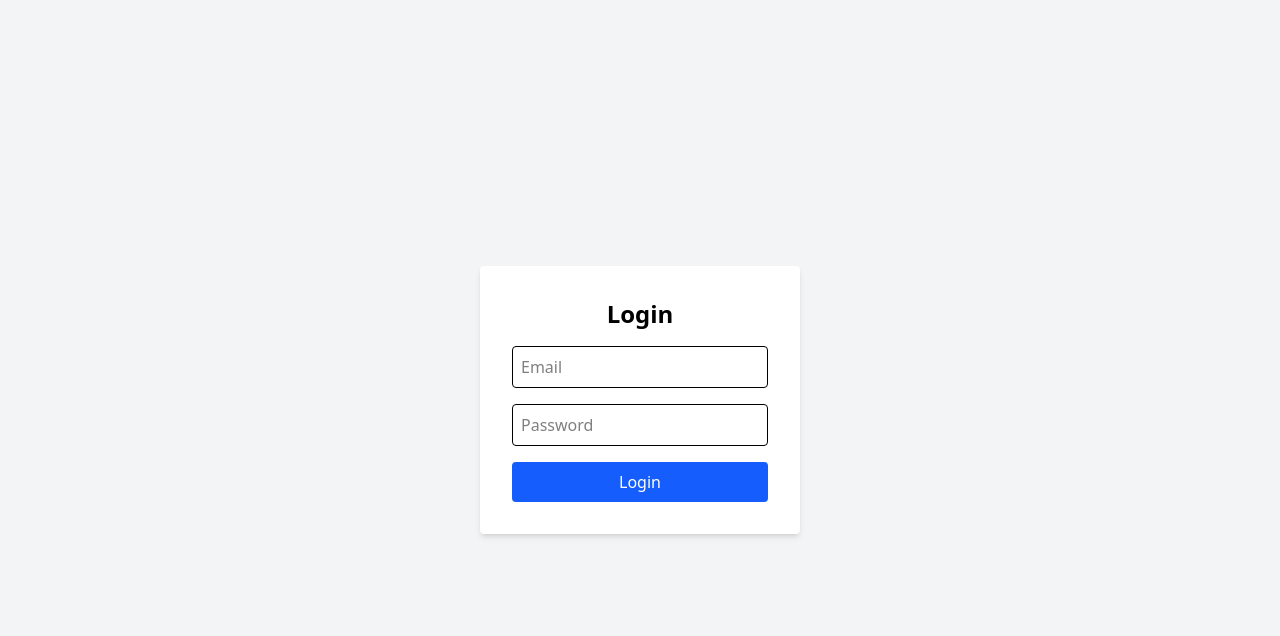
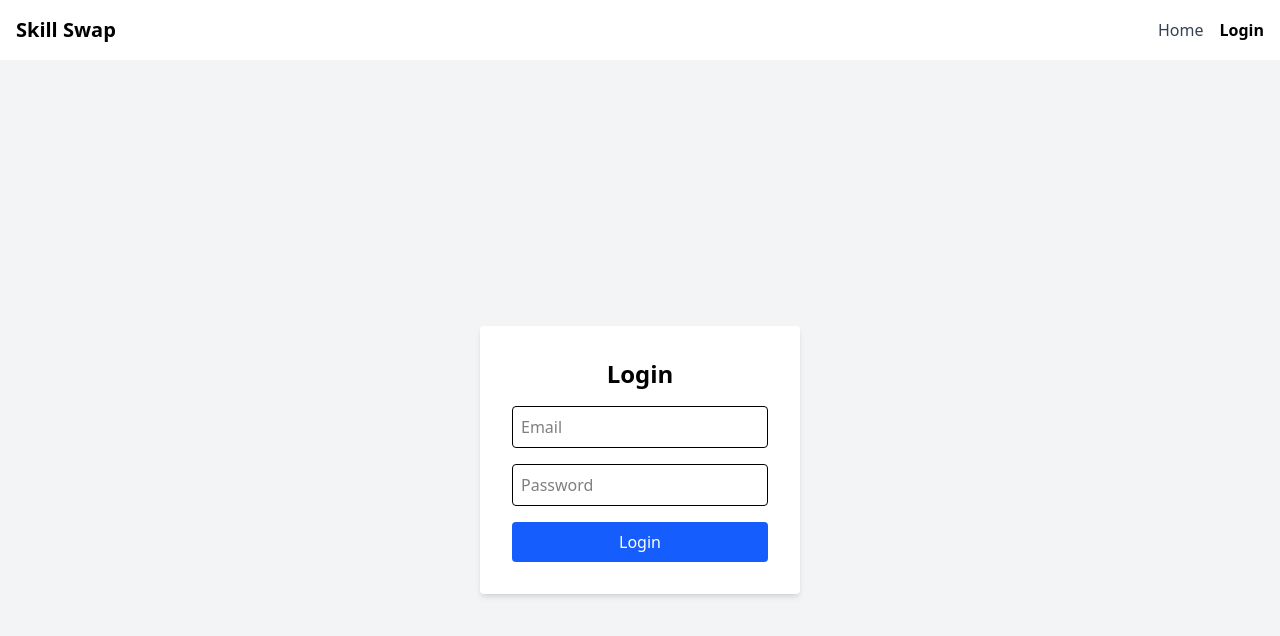
Before and after one commit to adavilalith/odoo_skill_swap, a React (Vite) app in the folder client/: page /login in a window 1280 px wide. Shown: the top 636 px of the page. Built offline with nearby package versions, Linux system fonts and the light colour scheme.

Commit message:
adjustinig login page

```diff
--- a/client/src/components/Navbar.tsx
+++ b/client/src/components/Navbar.tsx
@@ -13,9 +13,14 @@ const Navbar = () => {
 
       <div className="flex items-center gap-4">
         {!isLoggedIn ? (
+          <>
+           <Link to="/" className="text-gray-700 hover:text-odoo-primary">
+              Home
+            </Link>
           <Link to="/login" className="text-odoo-primary font-semibold">
             Login
           </Link>
+          </>
         ) : (
           <>
             <Link to="/requests" className="text-gray-700 hover:text-odoo-primary">
--- a/client/src/pages/Login.tsx
+++ b/client/src/pages/Login.tsx
@@ -1,6 +1,7 @@
 import { useState } from "react";
 import { useNavigate } from "react-router-dom";
 import { useAuth } from "../context/AuthContext";
+import Navbar from "../components/Navbar";
 
 const Login = () => {
   const { login } = useAuth();
@@ -24,6 +25,8 @@ const Login = () => {
   };
 
   return (
+  <>
+    <Navbar />
     <div className="flex justify-center items-center h-screen bg-gray-100">
       <form
         onSubmit={handleLogin}
@@ -55,7 +58,7 @@ const Login = () => {
         </button>
       </form>
     </div>
-  );
+  </>);
 };
 
 export default Login;
```
